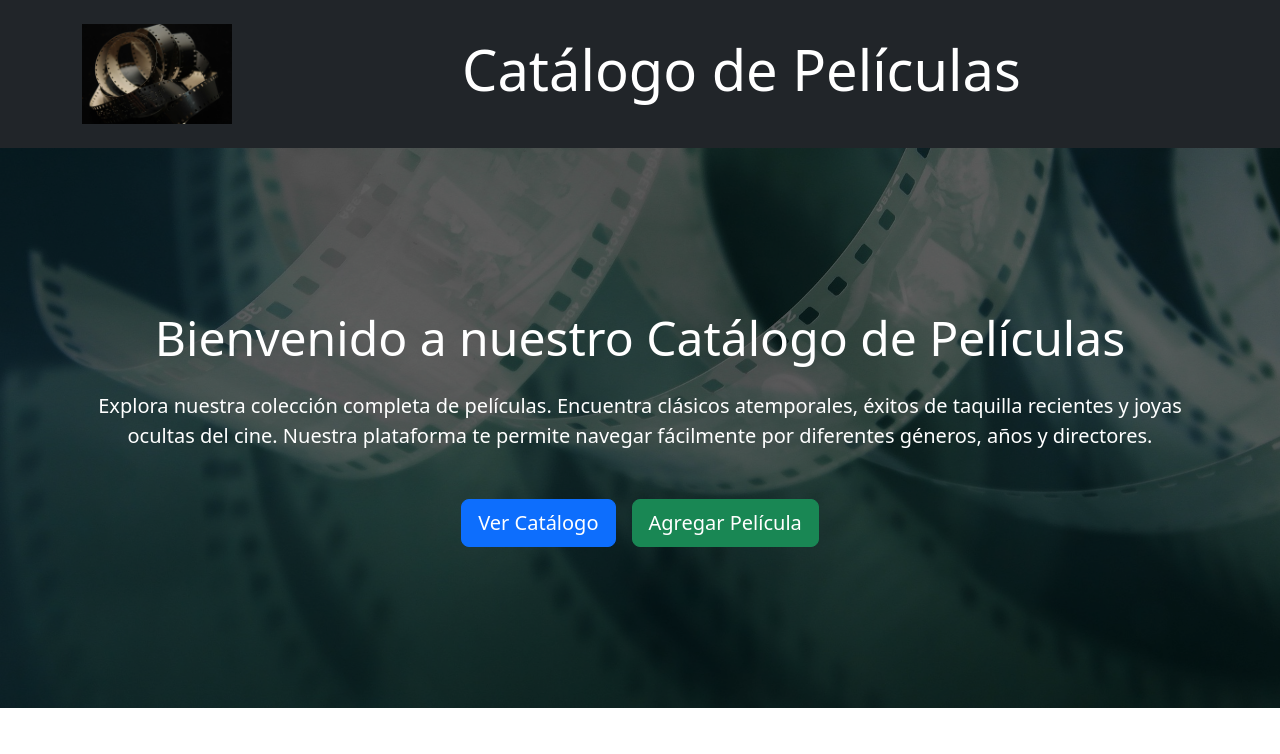
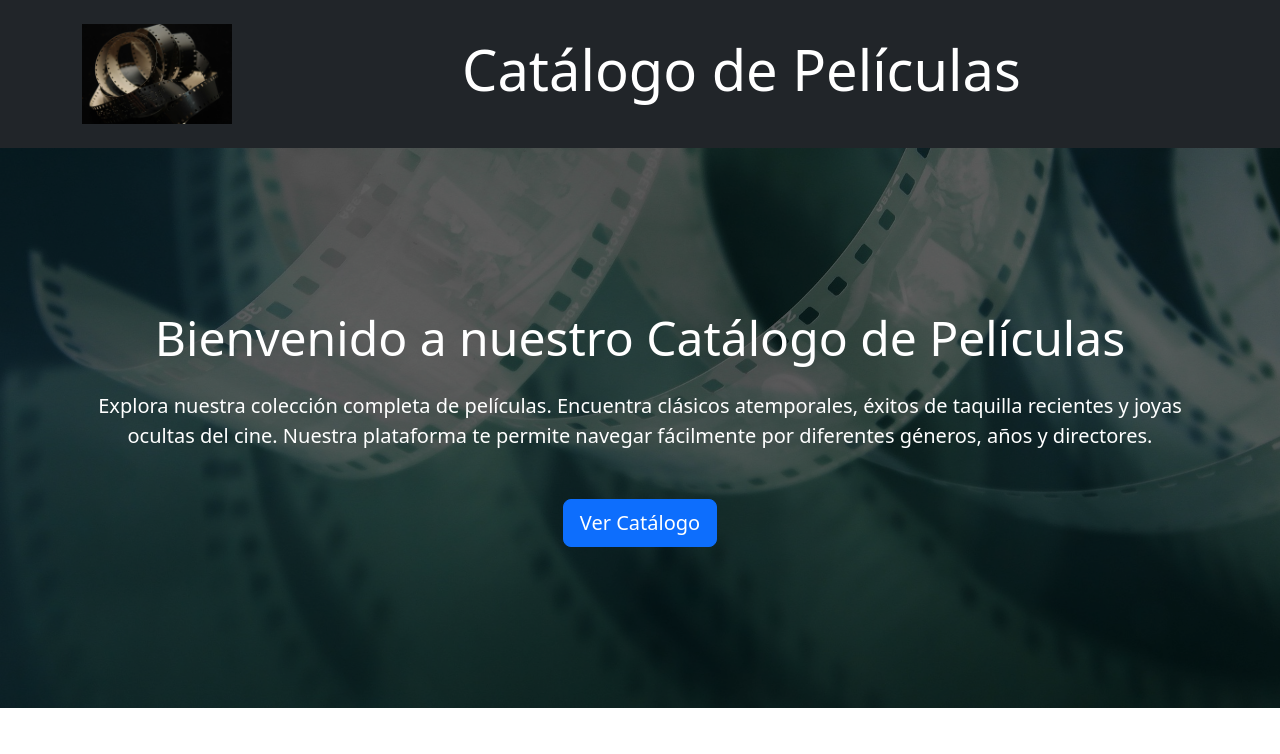
Before and after one commit to pablovirtual/cata_angular_CAS, an Angular app: page / in a window 1280 px wide. Shown: the top 754 px of the page. Built offline with nearby package versions, Linux system fonts and the light colour scheme.

Commit message:
se elimina el boton agregar pelicula del compoenente home

```diff
--- a/src/app/components/home/home.component.html
+++ b/src/app/components/home/home.component.html
@@ -34,7 +34,6 @@
               </p>
               <div class="d-flex justify-content-center gap-3">
                 <a [routerLink]="['/movies']" class="btn btn-primary btn-lg">Ver Catálogo</a>
-                <a [routerLink]="['/add-movie']" class="btn btn-success btn-lg">Agregar Película</a>
               </div>
             </div>
           </div>
```
